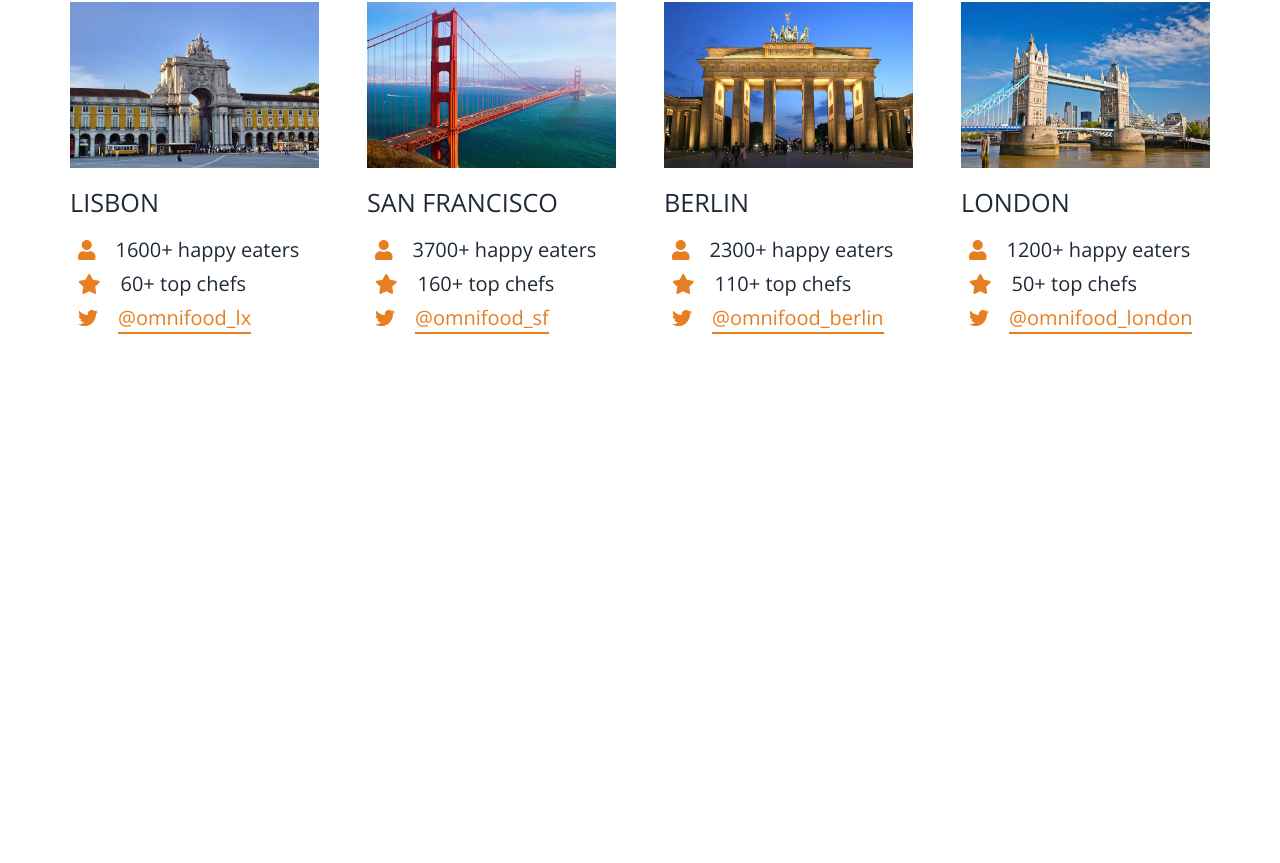
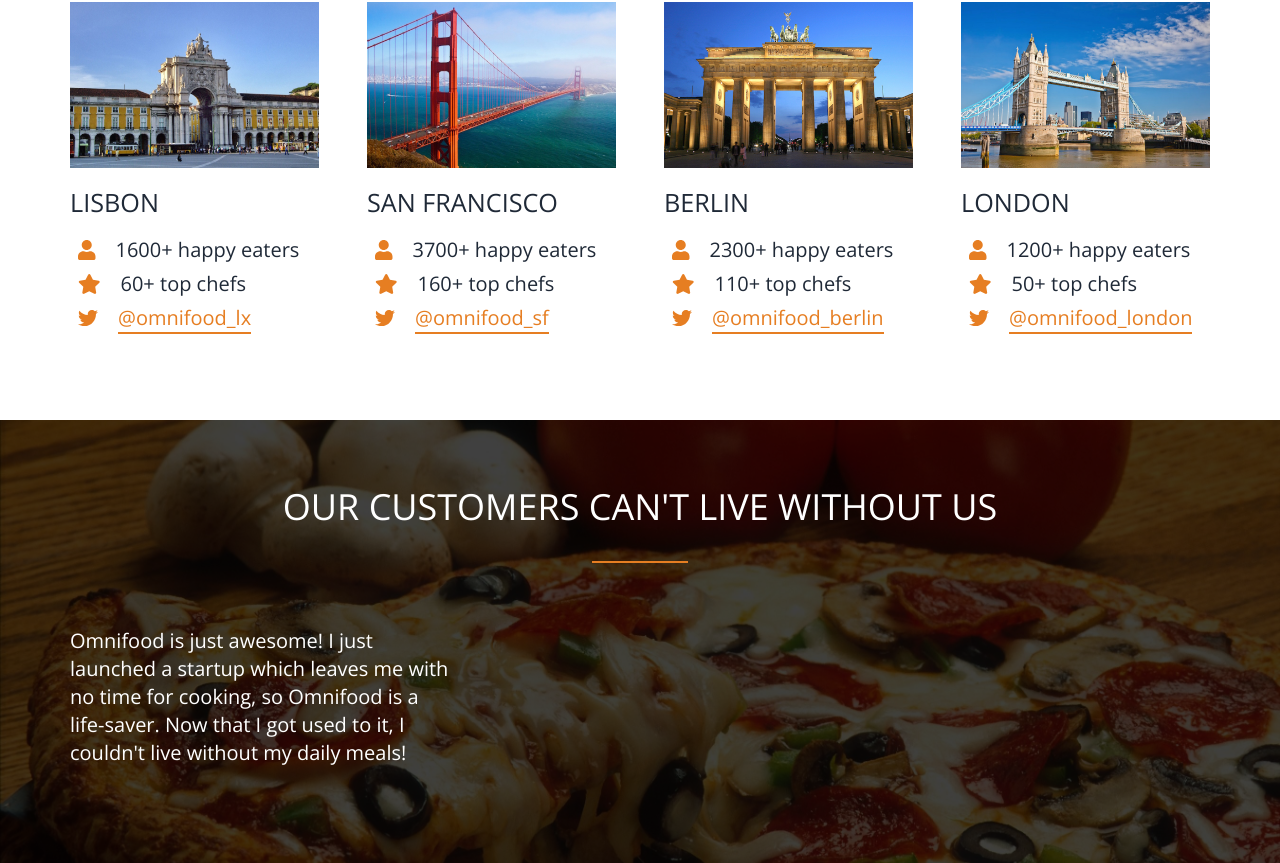
Before and after one commit to aligorgin/practice-land, a React (Create React App) app: page / in a window 1280 px wide. Shown: the part 2965-3828 px from the top of the page. Before the commit the page ends 3385 px from the top, so only its background shows below. Built offline with nearby package versions, Linux system fonts and the light colour scheme.

Commit message:
adding testimonials

```diff
--- a/src/components/omniFood/Header.js
+++ b/src/components/omniFood/Header.js
@@ -1,11 +1,10 @@
 import React from 'react';
 import Navigation from "./Navigation";
-import hero from '../../assets/img/omnifood/hero.jpg';
 
 
 const Header = () => {
     return (
-        <header className='bg bg-hero h-screen bg-cover bg-center bg-fixed relative'>
+        <header className='bg-hero h-screen bg-cover bg-center bg-fixed relative '>
             <div className='absolute inset-0 bg-black bg-opacity-70'>
                 <Navigation/>
                 <div className='absolute w-1140 top-1/2 left-1/2 transform -translate-x-1/2 -translate-y-1/2'>
--- a/src/components/omniFood/OmniFood.js
+++ b/src/components/omniFood/OmniFood.js
@@ -4,6 +4,7 @@ import Features from "./Features";
 import MealsSection from "./MealsSection";
 import HowItWorksSection from "./HowItWorksSections";
 import Cities from "./Cities";
+import Testimonials from "./Testimonials";
 
 const OmniFood = ()=>{
     return(
@@ -13,6 +14,7 @@ const OmniFood = ()=>{
             <MealsSection/>
             <HowItWorksSection/>
             <Cities/>
+            <Testimonials/>
         </div>
     )
 }
--- /dev/null
+++ b/src/components/omniFood/Testimonials.js
@@ -0,0 +1,41 @@
+import React from "react";
+
+const Testimonials = () => {
+
+    return (
+        <section className='bg-backCustomer bg-cover bg-fixed'>
+            <div className='bg-black bg-opacity-75'>
+
+                <div className='max-w-1140 mx-auto'>
+                    <h2 className='text-white pt-16 mb-8 text-4xl leading-tight font-light uppercase text-center'>Our
+                        customers can't live without us</h2>
+                    <div className='h-0.5 w-24 bg-orange mb-16 block mx-auto'> </div>
+                </div>
+
+                <div className='grid grid-cols-1 lg:grid-cols-3 mx-auto max-w-1140 pb-24 text-white'>
+
+                    <blockquote>
+                        Omnifood is just awesome! I just launched a startup which leaves me with no time for cooking, so
+                        Omnifood is a life-saver. Now that I got used to it, I couldn't live without my daily meals!
+                    </blockquote>
+
+                </div>
+
+            </div>
+        </section>
+    )
+}
+
+export default Testimonials;
+
+// Section 5: Customer testimonials
+// Title: Our customers can't live without us
+//
+//
+// (Alberto Duncan)
+//
+// Inexpensive, healthy and great-tasting meals, delivered right to my home. We have lots of food delivery here in Lisbon, but no one comes even close to Omifood. Me and my family are so in love!
+//     (Joana Silva)
+//
+// I was looking for a quick and easy food delivery service in San Franciso. I tried a lot of them and ended up with Omnifood. Best food delivery service in the Bay Area. Keep up the great work!
+//     (Milton Chapman)
--- a/tailwind.config.js
+++ b/tailwind.config.js
@@ -25,6 +25,7 @@ module.exports = {
         extend: {
             backgroundImage: theme => ({
                 'hero': "url('/src/assets/img/omnifood/hero.jpg')",
+                'backCustomer':"url('/src/assets/img/omnifood/back-customers.jpg')"
             }),
             padding: {
                 '13': '3.25rem',
```
